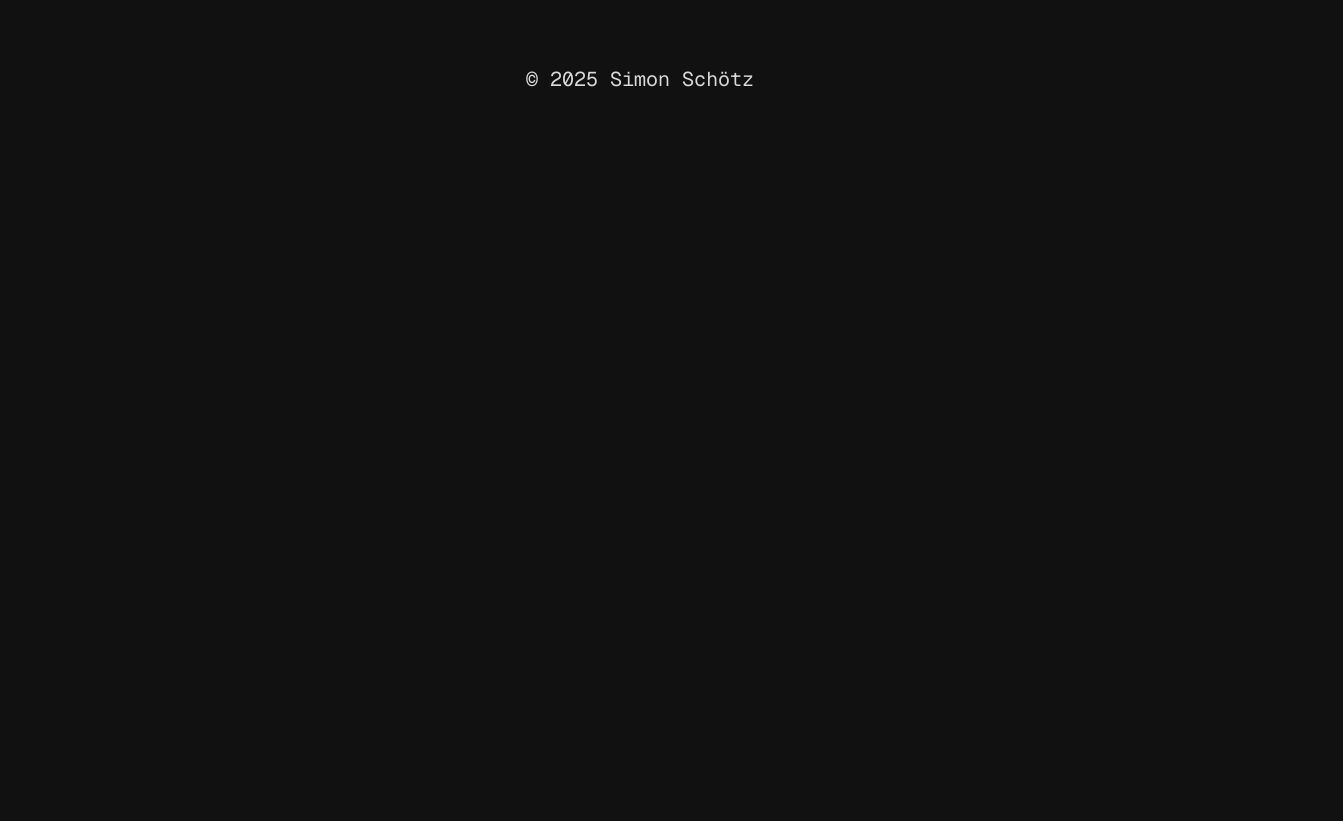
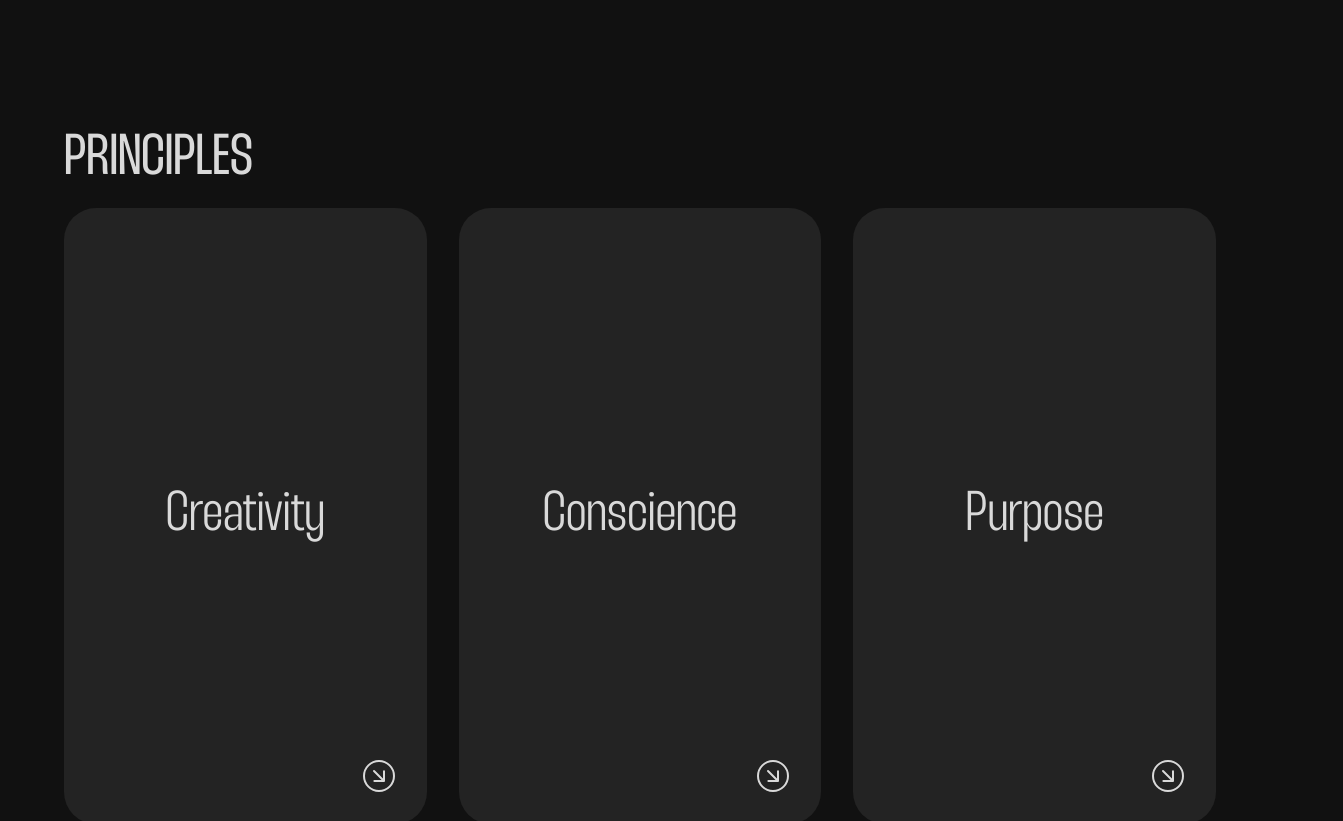
Before and after one commit to SimonSchoetz/simon-schoetz-website-2025, a Next.js app: page / in a window 1280 px wide. Shown: the part 640-1461 px from the top of the page, 1343 px wide, since content can reach past the window. Before the commit the page ends 800 px from the top, so only its background shows below. Built offline with nearby package versions, Linux system fonts and the light colour scheme.

Commit message:
make principle section fully responsive

```diff
--- a/app/_components/PrinciplesSection.tsx
+++ b/app/_components/PrinciplesSection.tsx
@@ -6,12 +6,16 @@ export const PrinciplesSection: FCProps<HtmlProps<'section'>> = ({
   ...props
 }) => {
   return (
-    <Section {...props} id='principles' className={`px-16 ${className}`}>
+    <Section
+      {...props}
+      id='principles'
+      className={`section-padding ${className}`}
+    >
       <H2 text='Principles' className='mb-4' />
 
-      <ul className='flex gap-8'>
+      <ul className='grid md:grid-cols-2 gap-8 lg:grid-cols-3'>
         {principles.map(({ cover, content }) => (
-          <li key={cover} className='w-1/3'>
+          <li key={cover}>
             <FlipCard cover={cover} content={content} />
           </li>
         ))}
--- a/app/page.tsx
+++ b/app/page.tsx
@@ -11,10 +11,10 @@ const MainPage: NextPage = () => {
   return (
     <main className='flex flex-col gap-32'>
       <HeroSection />
-      {/*
+
       <PrinciplesSection />
 
-      <ProjectsSection />
+      {/* <ProjectsSection />
 
       <CareerPathsSection />
 
--- a/components/FlipCard.tsx
+++ b/components/FlipCard.tsx
@@ -10,8 +10,6 @@ type Props = HtmlProps<'button'> & {
   content: string;
 };
 
-const boxStyle: string = 'w-full h-full bg-bg-2 rounded-4xl p-8';
-
 export const FlipCard: FCProps<Props> = ({
   cover,
   content,
@@ -21,6 +19,8 @@ export const FlipCard: FCProps<Props> = ({
   const [isFlipped, setIsFlipped] = useState(false);
 
   const handleFlip = () => setIsFlipped(!isFlipped);
+
+  const boxStyle: string = 'w-full h-full bg-bg-2 rounded-4xl p-8';
 
   const sharedStyles =
     'backface-hidden transition-transform duration-1000 group';
@@ -55,7 +55,7 @@ export const FlipCard: FCProps<Props> = ({
           iconName='arrowInCircle'
           className={`${sharedIconStyles} rotate-180`}
         />
-        <p className='pt-8 text-left text-sm'>{content}</p>
+        <p className='pt-8 text-left text-sm lg:text-md'>{content}</p>
       </div>
     </Button>
   );
```
